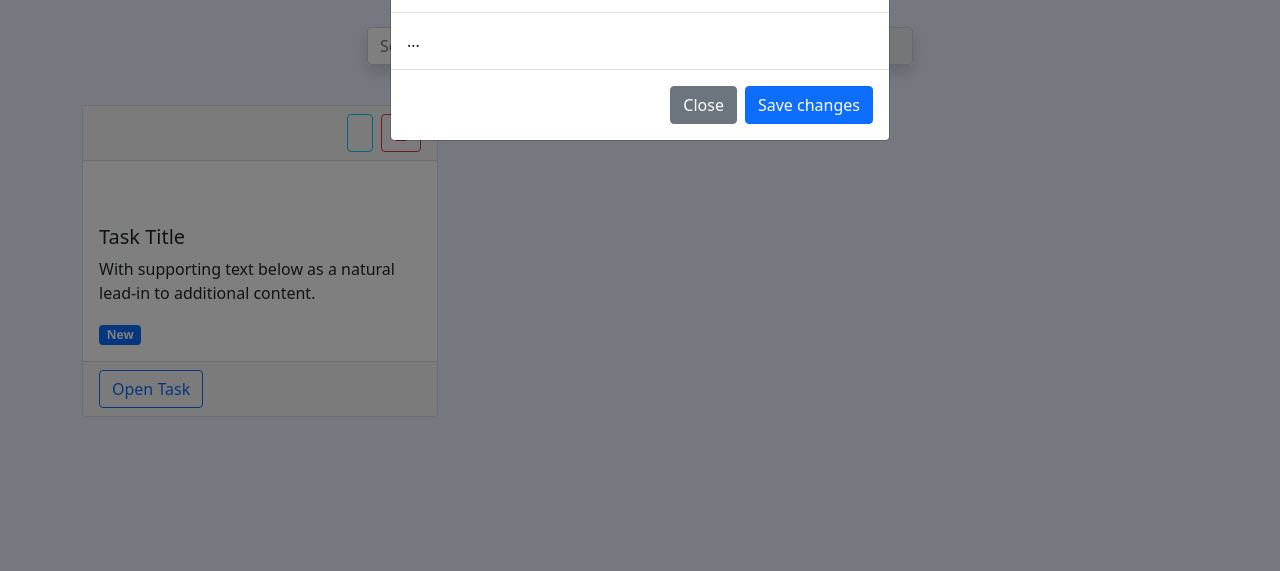
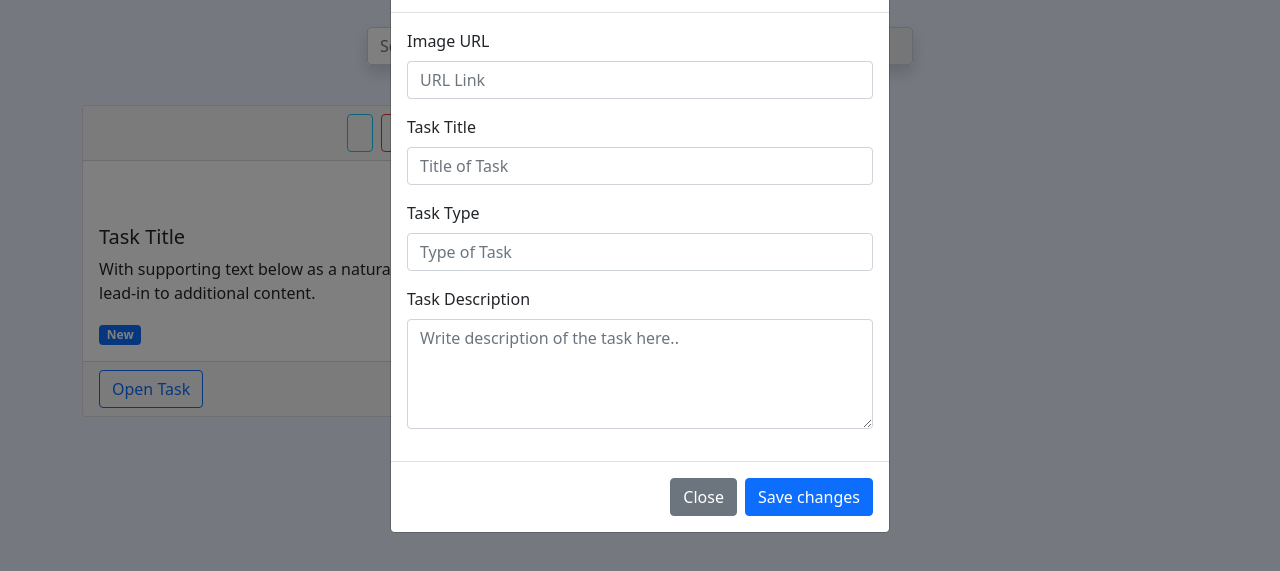
Before and after one commit to apekshachoudhary/pro-task-management, a plain HTML site: page index.html in a window 1280 px wide. Both pictures are taken after a click on the button "Add New". Shown: the part 79-650 px from the top of the page. Drawn offline with nearby package versions, Linux system fonts and the light colour scheme; some icons are missing.

Commit message:
modal-form is done

```diff
--- a/index.html
+++ b/index.html
@@ -26,7 +26,22 @@
                     <button type="button" class="btn-close" data-bs-dismiss="modal" aria-label="Close"></button>
                 </div>
                 <div class="modal-body">
-                    ...
+                    <div class="mb-3">
+                        <label for="imageURL" class="form-label">Image URL</label>
+                        <input type="url" class="form-control" id="imageURL" placeholder="URL Link">
+                    </div>
+                    <div class="mb-3">
+                        <label for="taskTitle" class="form-label">Task Title</label>
+                        <input type="text" class="form-control" id="taskTitle" placeholder="Title of Task">
+                    </div>
+                    <div class="mb-3">
+                        <label for="taskType" class="form-label">Task Type</label>
+                        <input type="text" class="form-control" id="taskType" placeholder="Type of Task">
+                    </div>
+                    <div class="mb-3">
+                        <label for="taskDescription" class="form-label">Task Description</label>
+                        <textarea name="" id="taskDescription" class="form-control" rows="4" placeholder="Write description of the task here.."></textarea>
+                    </div>
                 </div>
                 <div class="modal-footer">
                     <button type="button" class="btn btn-secondary" data-bs-dismiss="modal">Close</button>
```
